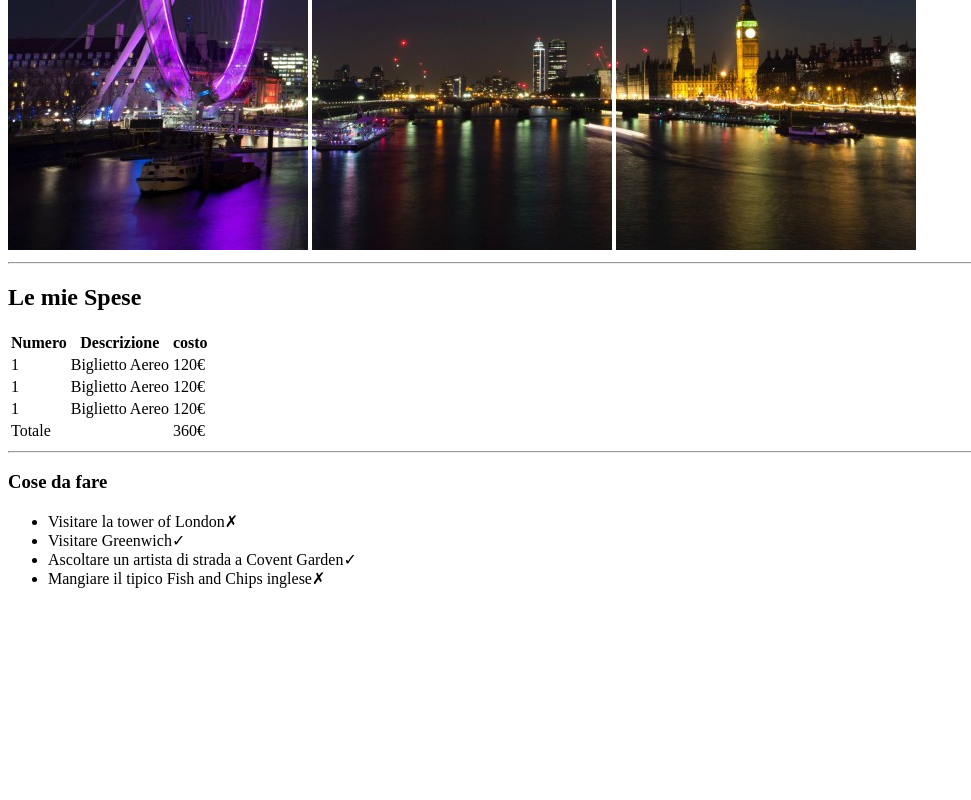
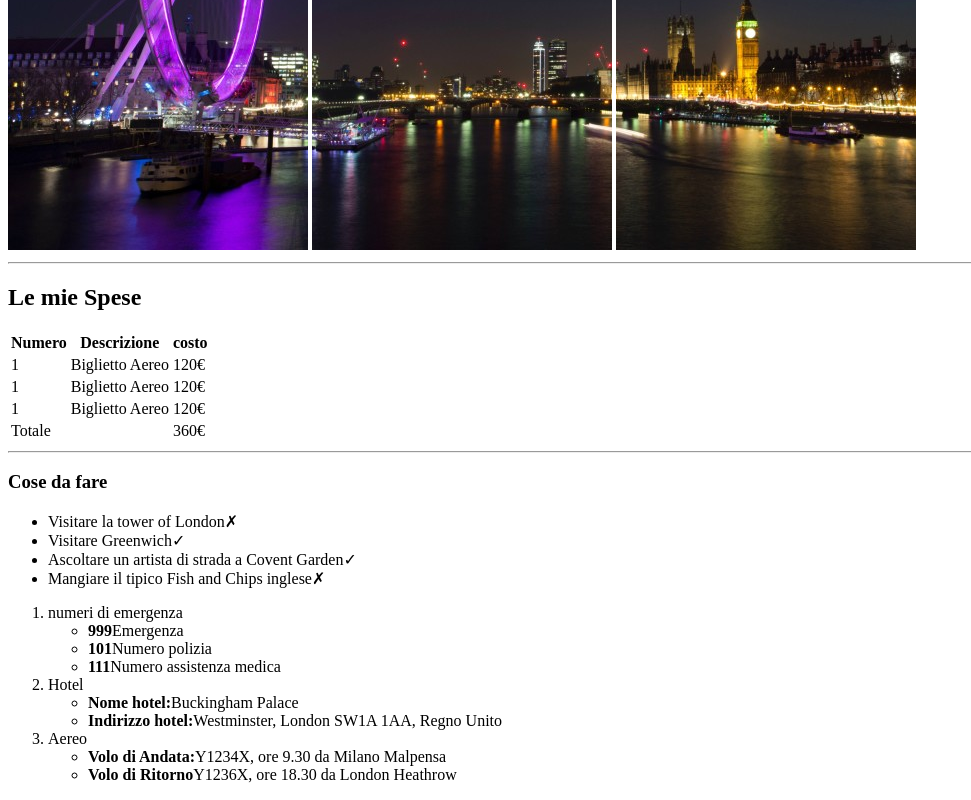
Before and after one commit to AlessioDiPietro/html-london-trip, a plain HTML site: page index.html in a window 1280 px wide. Shown: the part 430-1230 px from the top of the page, without its empty margins (0-971 px from the left). Before the commit the page ends 1034 px from the top, so only its background shows below. Drawn offline with Linux system fonts and the light colour scheme.

Commit message:
ADD-sezione info utili e liste

```diff
--- a/index.html
+++ b/index.html
@@ -77,9 +77,33 @@
         </section>
         <!-- fine sezione "cose da fare" -->
 
+        <!-- inizio sezione info utili -->
         <section>
-
+            <!-- inizio lista info utili -->
+            <ol>
+                <li>numeri di emergenza
+                    <ul>
+                        <li><strong>999</strong>Emergenza</li>
+                        <li><strong>101</strong>Numero polizia</li>
+                        <li><strong>111</strong>Numero assistenza medica</li>
+                    </ul>
+                </li>
+                <li>Hotel
+                    <ul>
+                        <li><strong>Nome hotel:</strong>Buckingham Palace</li>
+                        <li><strong>Indirizzo hotel:</strong>Westminster, London SW1A 1AA, Regno Unito</li>
+                    </ul>
+                </li>
+                <li>Aereo
+                    <ul>
+                        <li><strong>Volo di Andata:</strong>Y1234X, ore 9.30 da Milano Malpensa</li>
+                        <li><strong>Volo di Ritorno</strong>Y1236X, ore 18.30 da London Heathrow</li>
+                    </ul>
+                </li>
+            </ol>
+            <!-- fine lista info utili     -->
         </section>
+        <!-- fine sezione info utili -->
     </main>
 <!-- fine vademecum -->
 
```
